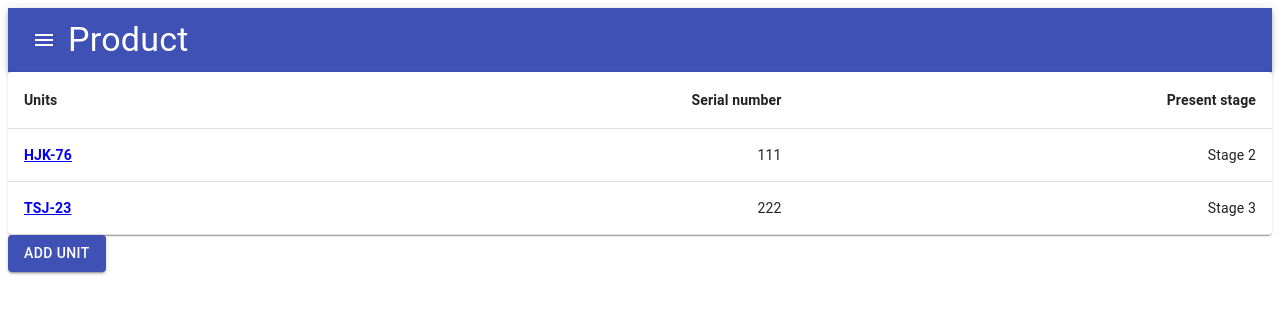
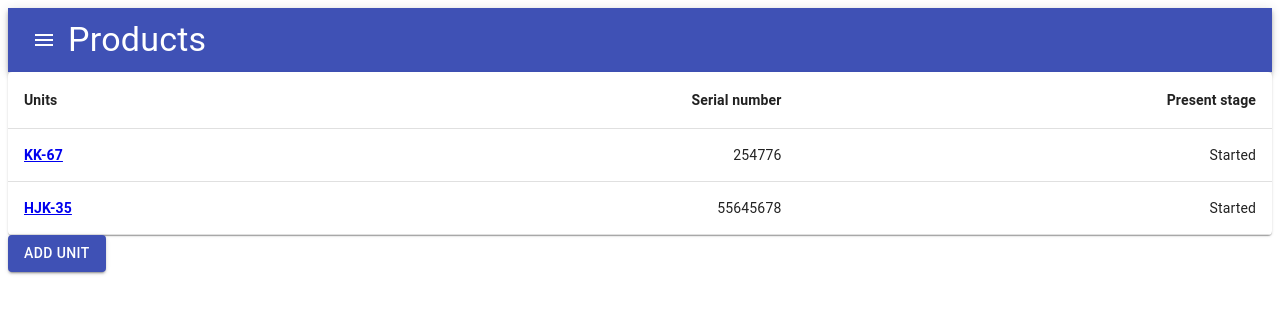
Before and after one commit to nik-prostok/prizm, a React (Create React App) app: page /units in a window 1280 px wide. Shown: the top 314 px of the page. Built offline with nearby package versions, Linux system fonts and the light colour scheme.

Commit message:
change model

```diff
--- a/src/components/AddForms/AddUnit.tsx
+++ b/src/components/AddForms/AddUnit.tsx
@@ -5,7 +5,7 @@ import TextField from '@material-ui/core/TextField';
 import { Typography } from "@material-ui/core";
 import { createStyles, makeStyles, Theme } from '@material-ui/core/styles';
 import Grid from '@material-ui/core/Grid';
-import { UnitsProps } from '../Product/Product.List'
+import { ProductsProps } from '../Product/Product.List'
 
 const useStyles = makeStyles((theme: Theme) =>
     createStyles({
@@ -20,7 +20,7 @@ const useStyles = makeStyles((theme: Theme) =>
 
 type Anchor = 'bottom';
 
-export default function AddUnit(props: UnitsProps) {
+export default function AddUnit(props: ProductsProps) {
     const [state, setState] = React.useState({
         bottom: false,
     });
--- a/src/components/Documents/Documents.List.tsx
+++ b/src/components/Documents/Documents.List.tsx
@@ -20,7 +20,7 @@ export const DocumentsList = (props: Stage) => {
                           justify="flex-start"
                           alignItems="center">
                         <DescriptionIcon fontSize="small"/>
-                        <Typography>{doc.link}</Typography>
+                        <Typography>{doc.title}</Typography>
                     </Grid>
                 ))}
             </Grid>
--- a/src/components/Product/Product.List.tsx
+++ b/src/components/Product/Product.List.tsx
@@ -9,31 +9,40 @@ import TableHead from '@material-ui/core/TableHead';
 import TableRow from '@material-ui/core/TableRow';
 import Paper from '@material-ui/core/Paper';
 
+export interface User {
+    email: string;
+    firstName: string;
+    id: number;
+    lastName: string,
+    userName: string;
+}
+
 export interface doc {
     id: number;
-    link: string;
+    path: string;
+    title: string;
+    user: User;
 }
 
 export interface Stage {
-    serialNumber: number;
+    index: number;
     title: string;
     startDate: string;
     finishDate: string;
     documents: doc[];
-    complete: boolean;
-}
-export interface UnitInfo {
-    unitName: string;
-    unitNumber: number;
+    status: string;
 }
 
-export interface Unit {
-    unitInfo: UnitInfo;
+export interface Product {
+    title: string;
+    id: number;
+    productNumber: number;
+    status: string;
     stages: Stage[];
 }
 
-export interface UnitsProps {
-    units: Unit[];
+export interface ProductsProps {
+    products: Product[];
 }
 
 const useStyles = makeStyles(theme => ({
@@ -42,17 +51,7 @@ const useStyles = makeStyles(theme => ({
     },
 }));
 
-const lastTrue = (props: Stage[]) => {
-    let positiveArr: boolean[] = [];
-    let lastTrue: number;
-    positiveArr = props.map(function (number) {
-        return number.complete === true
-    })
-    lastTrue = positiveArr.length - 1
-    return (lastTrue)
-}
-
-export const UnitsList = (props: UnitsProps) => {
+export const UnitsList = (props: ProductsProps) => {
 
     const classes = useStyles();
 
@@ -67,14 +66,14 @@ export const UnitsList = (props: UnitsProps) => {
                     </TableRow>
                 </TableHead>
                 <TableBody>
-                    {props.units.map((row, index) => (
-                        <TableRow key={row.unitInfo.unitNumber}>
+                    {props.products.map((row, index) => (
+                        <TableRow key={row.productNumber}>
                             <TableCell component="th" scope="row">
                                 <strong><Link
-                                    to={`/unit/${row.unitInfo.unitNumber}`}>{row.unitInfo.unitName}</Link></strong>
+                                    to={`/unit/${row.productNumber}`}>{row.title}</Link></strong>
                             </TableCell>
-                            <TableCell align="right">{row.unitInfo.unitNumber}</TableCell>
-                            <TableCell align="right">{row.stages[lastTrue(row.stages)].title}</TableCell>
+                            <TableCell align="right">{row.productNumber}</TableCell>
+                            <TableCell align="right">{row.status}</TableCell>
                         </TableRow>
                     ))}
                 </TableBody>
--- a/src/containers/Product/Product.List.tsx
+++ b/src/containers/Product/Product.List.tsx
@@ -1,75 +1,79 @@
 import React from 'react';
-import {UnitsList} from '../../components/Product/Product.List';
-import {HeaderInfo} from '../../components/Steps/HeaderInfo'
+import { UnitsList } from '../../components/Product/Product.List';
+import { HeaderInfo } from '../../components/Steps/HeaderInfo'
 import AddUnit from '../../components/AddForms/AddUnit'
 
 const ProductList = () => {
-    const title = "Product"
-    const units = [
+    const title = "Products"
+    const products = [
         {
-            unitInfo: {
-                unitName: 'HJK-76',
-                unitNumber: 111,
-            },
+            title: 'KK-67',
+            id: 123,
+            productNumber: 254776,
+            status: 'Started',
             stages: [{
-                serialNumber: 1826361,
+                index: 1826361,
                 title: 'Stage 1',
                 startDate: '11.02.34',
                 finishDate: '11.03.35',
-                documents: [{ id: 1342, link: 'Instruction.doc' }, { id: 1346, link: 'Components.xls' }],
-                complete: true
+                documents: [
+                    { id: 1342, title: 'Instruction.doc',path:'/asdad/asd',user:{email:'',firstName:'Андрей',id:1,lastName:'Заебеев',userName:''} },
+                    { id: 1346, title: 'Components.xls',path:'/asdad/asd',user:{email:'',firstName:'Андрей',id:2,lastName:'Заебеев',userName:''} }],
+                status: 'FINISHED'
             }, {
-                serialNumber: 1826371,
+                index: 1826371,
                 title: 'Stage 2',
                 startDate: '11.03.34',
                 finishDate: '11.05.35',
                 documents: [
-                    { id: 1356, link: 'Instruction.doc' },
-                    { id: 1389, link: 'Scheme.png' },
-                    { id: 1251, link: 'Components.xls' }],
-                complete: false
+                    { id: 1356, title: 'Instruction.doc',path:'/asdad/asd',user:{email:'',firstName:'Андрей',id:1,lastName:'Заебеев',userName:''} },
+                    { id: 1389, title: 'Scheme.png',path:'/asdad/asd',user:{email:'',firstName:'Андрей',id:2,lastName:'Заебеев',userName:''} },
+                    { id: 1251, title: 'Components.xls',path:'/asdad/asd',user:{email:'',firstName:'Андрей',id:3,lastName:'Заебеев',userName:''} }],
+                status: 'STARTED'
             }]
         }, {
-            unitInfo: {
-                unitName: 'TSJ-23',
-                unitNumber: 222,
-            },
+            title: 'HJK-35',
+            id: 123,
+            productNumber: 55645678,
+            status: 'Started',
             stages: [{
-                serialNumber: 1826361,
+                index: 1826361,
                 title: 'Stage 1',
                 startDate: '11.02.34',
                 finishDate: '11.03.35',
-                documents: [{ id: 1342, link: 'Instruction.doc' }, { id: 1346, link: 'Components.xls' }],
-                complete: true
+                documents: [
+                    { id: 1342, title: 'Instruction.doc',path:'/asdad/asd',user:{email:'',firstName:'Андрей',id:1,lastName:'Заебеев',userName:''} },
+                    { id: 1346, title: 'Components.xls',path:'/asdad/asd',user:{email:'',firstName:'Андрей',id:2,lastName:'Заебеев',userName:''} }],
+                status: 'FINISHED'
             }, {
-                serialNumber: 1826371,
+                index: 1826371,
                 title: 'Stage 2',
                 startDate: '11.03.34',
                 finishDate: '11.05.35',
                 documents: [
-                    { id: 1356, link: 'Instruction.doc' },
-                    { id: 1389, link: 'Scheme.png' },
-                    { id: 1251, link: 'Components.xls' }],
-                complete: true
+                    { id: 1356, title: 'Instruction.doc',path:'/asdad/asd',user:{email:'',firstName:'Андрей',id:1,lastName:'Заебеев',userName:''} },
+                    { id: 1389, title: 'Scheme.png',path:'/asdad/asd',user:{email:'',firstName:'Андрей',id:2,lastName:'Заебеев',userName:''} },
+                    { id: 1251, title: 'Components.xls',path:'/asdad/asd',user:{email:'',firstName:'Андрей',id:3,lastName:'Заебеев',userName:''} }],
+                status: 'STARTED'
             }, {
-                serialNumber: 1426371,
+                index: 1426371,
                 title: 'Stage 3',
                 startDate: '11.05.35',
                 finishDate: '11.06.35',
                 documents: [
-                    { id: 1356, link: 'Instruction.doc' },
-                    { id: 1389, link: 'Scheme.png' },
-                    { id: 1251, link: 'Components.xls' }],
-                complete: false
+                    { id: 1356, title: 'Instruction.doc',path:'/asdad/asd',user:{email:'',firstName:'Андрей',id:3,lastName:'Заебеев',userName:''} },
+                    { id: 1389, title: 'Scheme.png' ,path:'/asdad/asd',user:{email:'',firstName:'Андрей',id:2,lastName:'Заебеев',userName:''}},
+                    { id: 1251, title: 'Components.xls',path:'/asdad/asd',user:{email:'',firstName:'Андрей',id:1,lastName:'Заебеев',userName:''} }],
+                status: 'CREATED'
             }]
         }
     ]
 
     return (
         <React.Fragment>
-            <HeaderInfo title={title}/>
-            <UnitsList units={units}/>
-            <AddUnit units={units}/>
+            <HeaderInfo title={title} />
+            <UnitsList products={products} />
+            <AddUnit products={products} />
         </React.Fragment>
     )
 
--- a/src/containers/Product/Product.View.tsx
+++ b/src/containers/Product/Product.View.tsx
@@ -5,7 +5,7 @@ import { RouteComponentProps } from "react-router";
 import AddStage from '../../components/AddForms/AddStage'
 
 interface MatchParams {
-    unitNumber: string;
+    productNumber: string;
 }
 
 interface ScreenUnitProps extends RouteComponentProps<MatchParams> {
@@ -13,27 +13,29 @@ interface ScreenUnitProps extends RouteComponentProps<MatchParams> {
 }
 
 const plug = {
-    unitInfo: {
-        unitName: 'HJK-76',
-        unitNumber: 18263712
-    },
+    title: 'KK-67',
+    id: 123,
+    productNumber: 254776,
+    status: 'STARTED',
     stages: [{
-        serialNumber: 1826361,
+        index: 1826361,
         title: 'Stage 1',
         startDate: '11.02.34',
         finishDate: '11.03.35',
-        documents: [{ id: 1342, link: 'Instruction.doc' }, { id: 1346, link: 'Components.xls' }],
-        complete: true
+        documents: [
+            { id: 1342, path: '/asdad/asd', title: 'Instruction.doc', user: { email: '', firstName: 'Андрей', id: 1, lastName: 'Заебеев', userName: '' } },
+            { id: 1346, path: '/asdad/asd', title: 'Components.xls', user: { email: '', firstName: 'Андрей', id: 2, lastName: 'Заебеев', userName: '' } }],
+        status: 'FINISHED'
     }, {
-        serialNumber: 1826371,
+        index: 1826371,
         title: 'Stage 2',
         startDate: '11.03.34',
         finishDate: '11.05.35',
         documents: [
-            { id: 1356, link: 'Instruction.doc' },
-            { id: 1389, link: 'Scheme.png' },
-            { id: 1251, link: 'Components.xls' }],
-        complete: false
+            { id: 1356,path:'/asdad/asd', title: 'Instruction.doc',user:{email:'',firstName:'Андрей',id:2,lastName:'Заебеев',userName:''} },
+            { id: 1389,path:'/asdad/asd', title: 'Scheme.png',user:{email:'',firstName:'Андрей',id:3,lastName:'Заебеев',userName:''} },
+            { id: 1251,path:'/asdad/asd', title: 'Components.xls',user:{email:'',firstName:'Андрей',id:4,lastName:'Заебеев',userName:''} }],
+        status: 'STARTED'
     }]
 }
 
@@ -41,10 +43,12 @@ const ProductView = (props: ScreenUnitProps) => {
 
     return (
         <React.Fragment>
-            <ProductInfo unitName={plug.unitInfo.unitName} unitNumber={Number(props.match.params.unitNumber)} />
+            <ProductInfo title={plug.title} productNumber={Number(props.match.params.productNumber)}/>
             <StepsList stages={plug.stages} />
             <AddStage />
         </React.Fragment>
+
+
     )
 
 };
```
Also changed, not shown: src/components/Product/Product.Info.tsx (+8 -4 lines), src/components/Steps/Steps.List.tsx (+6 -6 lines).
